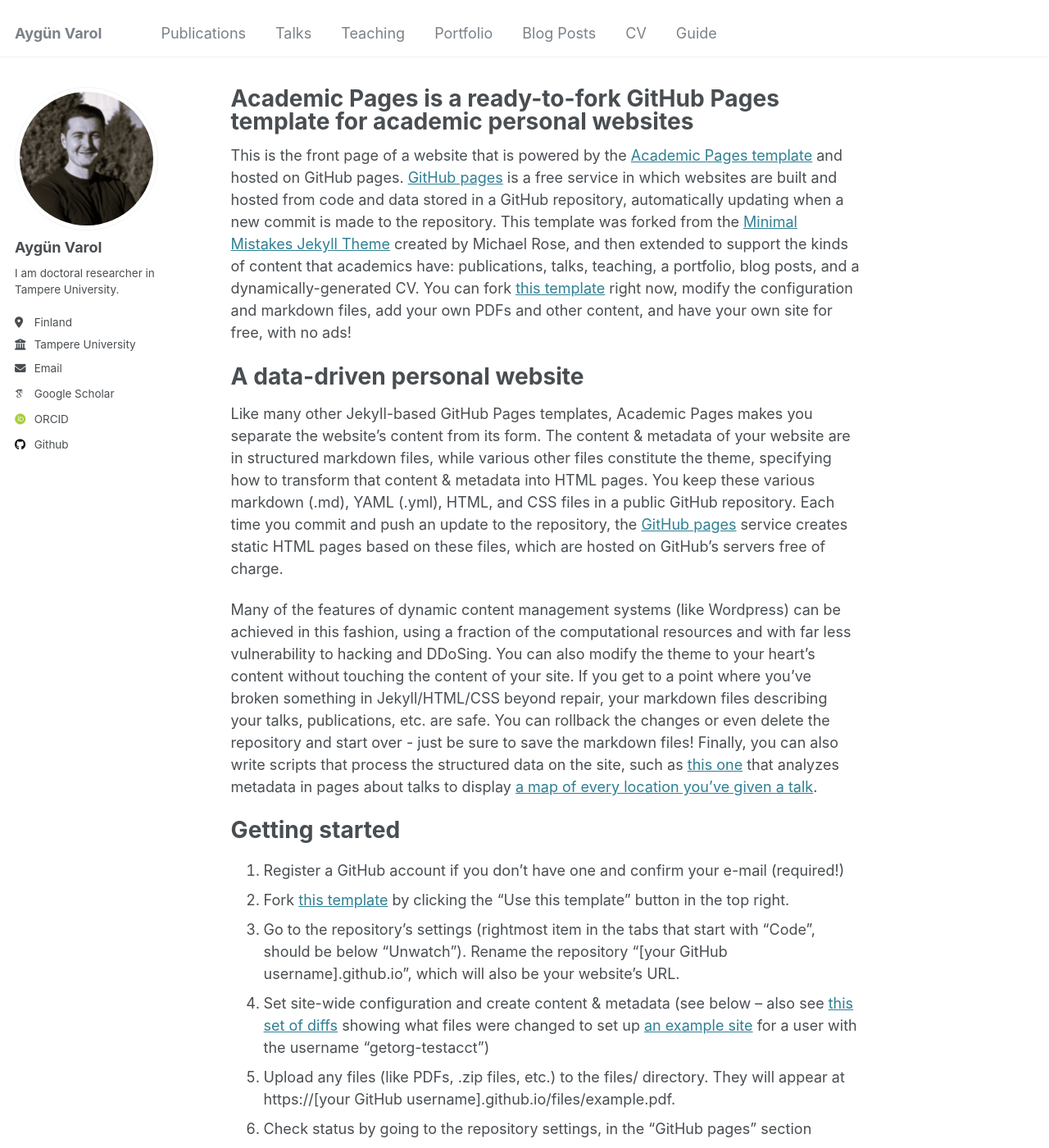
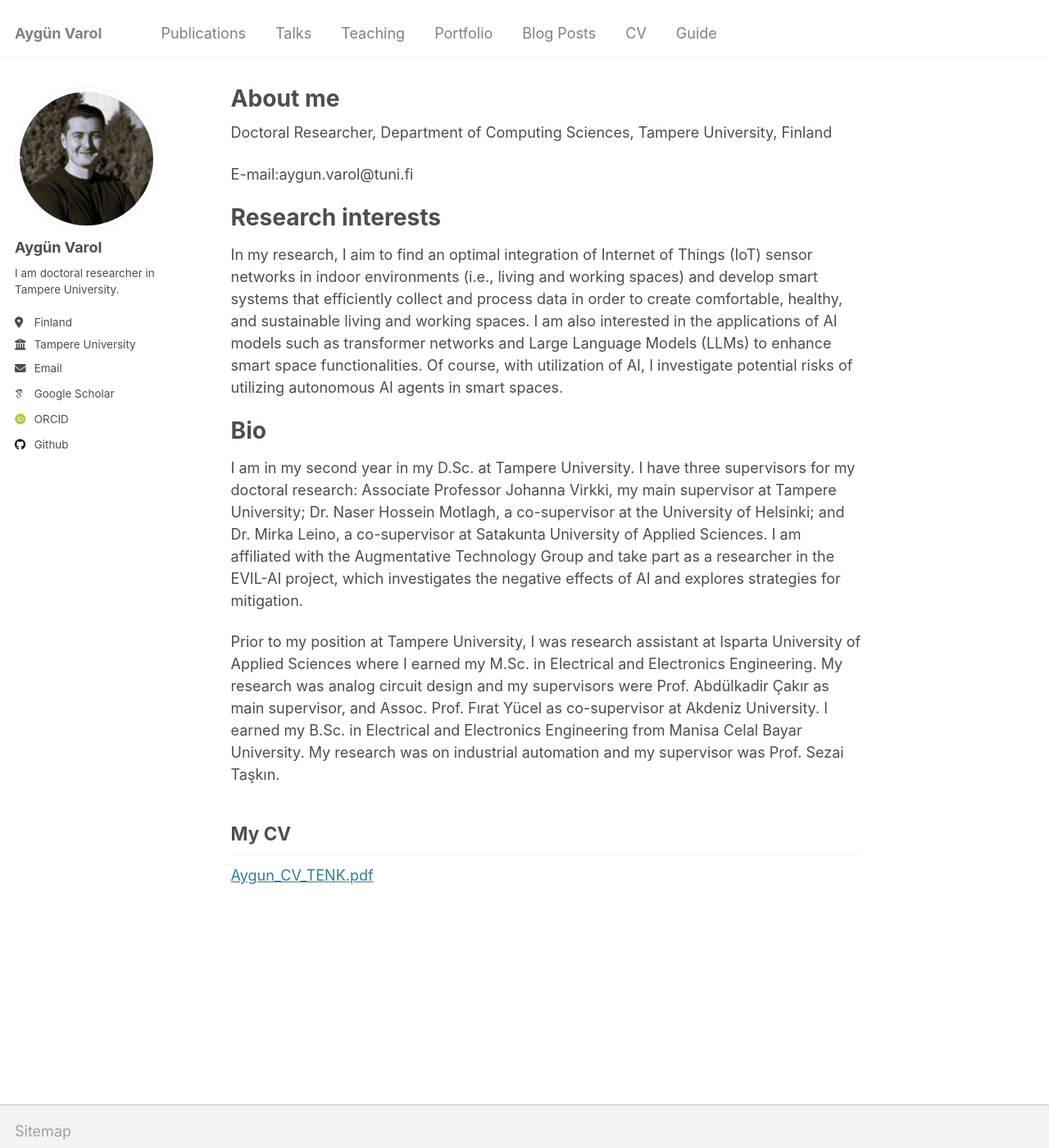
Before and after one commit to AygunVarol/aygunvarol.github.io, a Jekyll site: the page built from _pages/about.md, in a window 1280 px wide and 1400 px high. Shown: the whole window at 82% size. Built offline with Jekyll 4.4.1, drawn with Linux system fonts in a browser that asks for light colours; some web fonts are replaced; some of the changed text lies outside the part shown.

Commit message:
Update about.md

```diff
--- a/_pages/about.md
+++ b/_pages/about.md
@@ -1,49 +1,26 @@
 ---
 permalink: /
-title: "Academic Pages is a ready-to-fork GitHub Pages template for academic personal websites"
+title: "About me"
 author_profile: true
 redirect_from:
   - /about/
   - /about.html
 ---
 
-This is the front page of a website that is powered by the [Academic Pages template](https://github.com/academicpages/academicpages.github.io) and hosted on GitHub pages. [GitHub pages](https://pages.github.com) is a free service in which websites are built and hosted from code and data stored in a GitHub repository, automatically updating when a new commit is made to the repository. This template was forked from the [Minimal Mistakes Jekyll Theme](https://mmistakes.github.io/minimal-mistakes/) created by Michael Rose, and then extended to support the kinds of content that academics have: publications, talks, teaching, a portfolio, blog posts, and a dynamically-generated CV. You can fork [this template](https://github.com/academicpages/academicpages.github.io) right now, modify the configuration and markdown files, add your own PDFs and other content, and have your own site for free, with no ads!
+Doctoral Researcher, Department of Computing Sciences, Tampere University, Finland
 
-A data-driven personal website
+E-mail:aygun.varol@tuni.fi
+
+Research interests
 ======
-Like many other Jekyll-based GitHub Pages templates, Academic Pages makes you separate the website's content from its form. The content & metadata of your website are in structured markdown files, while various other files constitute the theme, specifying how to transform that content & metadata into HTML pages. You keep these various markdown (.md), YAML (.yml), HTML, and CSS files in a public GitHub repository. Each time you commit and push an update to the repository, the [GitHub pages](https://pages.github.com/) service creates static HTML pages based on these files, which are hosted on GitHub's servers free of charge.
+In my research, I aim to find an optimal integration of Internet of Things (IoT) sensor networks in indoor environments (i.e., living and working spaces) and develop smart systems that efficiently collect and process data in order to create comfortable, healthy, and sustainable living and working spaces. I am also interested in the applications of AI models such as transformer networks and Large Language Models (LLMs) to enhance smart space functionalities. Of course, with utilization of AI, I investigate potential risks of utilizing autonomous AI agents in smart spaces.
 
-Many of the features of dynamic content management systems (like Wordpress) can be achieved in this fashion, using a fraction of the computational resources and with far less vulnerability to hacking and DDoSing. You can also modify the theme to your heart's content without touching the content of your site. If you get to a point where you've broken something in Jekyll/HTML/CSS beyond repair, your markdown files describing your talks, publications, etc. are safe. You can rollback the changes or even delete the repository and start over - just be sure to save the markdown files! Finally, you can also write scripts that process the structured data on the site, such as [this one](https://github.com/academicpages/academicpages.github.io/blob/master/talkmap.ipynb) that analyzes metadata in pages about talks to display [a map of every location you've given a talk](https://academicpages.github.io/talkmap.html).
+Bio
+======
+I am in my second year in my D.Sc. at Tampere University. I have three supervisors for my doctoral research: Associate Professor Johanna Virkki, my main supervisor at Tampere University; Dr. Naser Hossein Motlagh, a co-supervisor at the University of Helsinki; and Dr. Mirka Leino, a co-supervisor at Satakunta University of Applied Sciences. I am affiliated with the Augmentative Technology Group and take part as a researcher in the EVIL-AI project, which investigates the negative effects of AI and explores strategies for mitigation.
 
-Getting started
-======
-1. Register a GitHub account if you don't have one and confirm your e-mail (required!)
-1. Fork [this template](https://github.com/academicpages/academicpages.github.io) by clicking the "Use this template" button in the top right.
-1. Go to the repository's settings (rightmost item in the tabs that start with "Code", should be below "Unwatch"). Rename the repository "[your GitHub username].github.io", which will also be your website's URL.
-1. Set site-wide configuration and create content & metadata (see below -- also see [this set of diffs](http://archive.is/3TPas) showing what files were changed to set up [an example site](https://getorg-testacct.github.io) for a user with the username "getorg-testacct")
-1. Upload any files (like PDFs, .zip files, etc.) to the files/ directory. They will appear at https://[your GitHub username].github.io/files/example.pdf.
-1. Check status by going to the repository settings, in the "GitHub pages" section
+Prior to my position at Tampere University, I was research assistant at Isparta University of Applied Sciences where I earned my M.Sc. in Electrical and Electronics Engineering. My research was analog circuit design and my supervisors were Prof. Abdülkadir Çakır as main supervisor, and Assoc. Prof. Fırat Yücel as co-supervisor at Akdeniz University. I earned my B.Sc. in Electrical and Electronics Engineering from Manisa Celal Bayar University. My research was on industrial automation and my supervisor was Prof. Sezai Taşkın.
 
-Site-wide configuration
+My CV
 ------
-The main configuration file for the site is in the base directory in [_config.yml](https://github.com/academicpages/academicpages.github.io/blob/master/_config.yml), which defines the content in the sidebars and other site-wide features. You will need to replace the default variables with ones about yourself and your site's github repository. The configuration file for the top menu is in [_data/navigation.yml](https://github.com/academicpages/academicpages.github.io/blob/master/_data/navigation.yml). For example, if you don't have a portfolio or blog posts, you can remove those items from that navigation.yml file to remove them from the header.
-
-Create content & metadata
-------
-For site content, there is one markdown file for each type of content, which are stored in directories like _publications, _talks, _posts, _teaching, or _pages. For example, each talk is a markdown file in the [_talks directory](https://github.com/academicpages/academicpages.github.io/tree/master/_talks). At the top of each markdown file is structured data in YAML about the talk, which the theme will parse to do lots of cool stuff. The same structured data about a talk is used to generate the list of talks on the [Talks page](https://academicpages.github.io/talks), each [individual page](https://academicpages.github.io/talks/2012-03-01-talk-1) for specific talks, the talks section for the [CV page](https://academicpages.github.io/cv), and the [map of places you've given a talk](https://academicpages.github.io/talkmap.html) (if you run this [python file](https://github.com/academicpages/academicpages.github.io/blob/master/talkmap.py) or [Jupyter notebook](https://github.com/academicpages/academicpages.github.io/blob/master/talkmap.ipynb), which creates the HTML for the map based on the contents of the _talks directory).
-
-**Markdown generator**
-
-The repository includes [a set of Jupyter notebooks](https://github.com/academicpages/academicpages.github.io/tree/master/markdown_generator
-) that converts a CSV containing structured data about talks or presentations into individual markdown files that will be properly formatted for the Academic Pages template. The sample CSVs in that directory are the ones I used to create my own personal website at stuartgeiger.com. My usual workflow is that I keep a spreadsheet of my publications and talks, then run the code in these notebooks to generate the markdown files, then commit and push them to the GitHub repository.
-
-How to edit your site's GitHub repository
-------
-Many people use a git client to create files on their local computer and then push them to GitHub's servers. If you are not familiar with git, you can directly edit these configuration and markdown files directly in the github.com interface. Navigate to a file (like [this one](https://github.com/academicpages/academicpages.github.io/blob/master/_talks/2012-03-01-talk-1.md) and click the pencil icon in the top right of the content preview (to the right of the "Raw | Blame | History" buttons). You can delete a file by clicking the trashcan icon to the right of the pencil icon. You can also create new files or upload files by navigating to a directory and clicking the "Create new file" or "Upload files" buttons.
-
-Example: editing a markdown file for a talk
-![Editing a markdown file for a talk](/images/editing-talk.png)
-
-For more info
-------
-More info about configuring Academic Pages can be found in [the guide](https://academicpages.github.io/markdown/), the [growing wiki](https://github.com/academicpages/academicpages.github.io/wiki), and you can always [ask a question on GitHub](https://github.com/academicpages/academicpages.github.io/discussions). The [guides for the Minimal Mistakes theme](https://mmistakes.github.io/minimal-mistakes/docs/configuration/) (which this theme was forked from) might also be helpful.
+[Aygun_CV_TENK.pdf](https://github.com/user-attachments/files/18643241/Aygun_CV_TENK.pdf)
```
